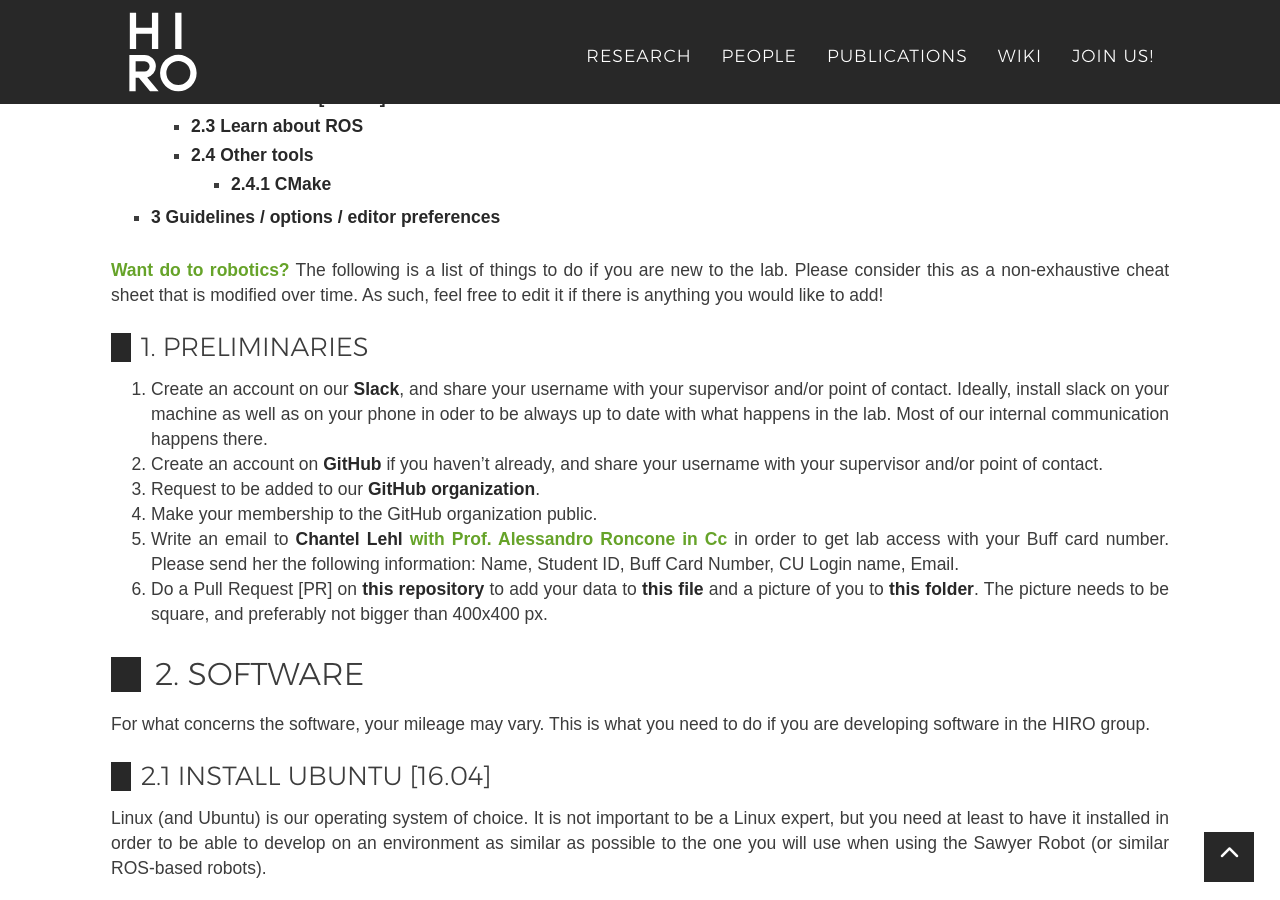
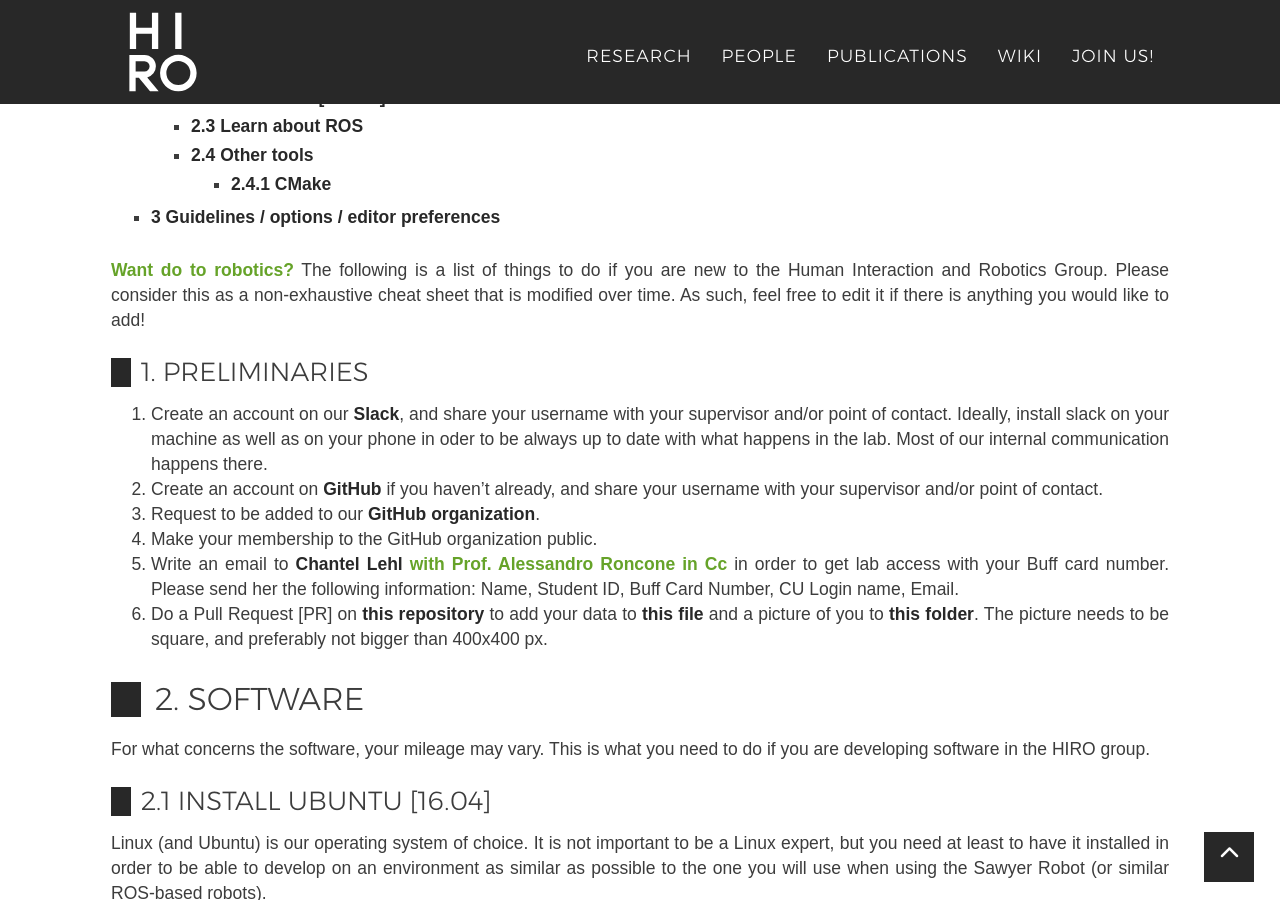
Before and after one commit to HIRO-group/HIRO-group.github.io, a Jekyll site: the page built from _posts/wiki/2019-01-05-new-HIRO-member.md, in a window 1280 px wide and 900 px high, scrolled down 378 px. Built offline with Jekyll 4.4.1, drawn with Linux system fonts in a browser that asks for light colours; nearby versions of some CDN libraries; emoji names are drawn with the system emoji font; some web fonts are replaced.

Commit message:
Renamed lab -> group

```diff
--- a/_config.yml
+++ b/_config.yml
@@ -1,18 +1,18 @@
 # Site settings
 title: Human Interaction and Robotics Group
 email: alessandro.roncone@colorado.edu
-url: https://HIRO-lab.github.io
+url: https://HIRO-group.github.io
 phone: +1 (303) 735-6233
 google-analytics-id: UA-80094809-2
 description: "Website for the Human Interaction and RObotics [HIRO] Group."
 owner: Human Interaction and Robotics Group
-owner-short: HIRO-lab
+owner-short: HIRO-group
 owner-url: https://alessandro.ronc.one
 
 # Social networks usernames (many more available: google-plus, flickr, dribbble, pinterest, instagram, tumblr, linkedin, etc.)
 social:
   - title: github-alt
-    url: https://github.com/HIRO-lab
+    url: https://github.com/HIRO-group
   - title: slack
     url: https://arpg.slack.com
 
--- a/_includes/ppl.html
+++ b/_includes/ppl.html
@@ -10,7 +10,7 @@
             <div class="card mb-3">
               <div class="row no-gutters">
                 <div class="{% if include.size == "big" %}col-sm-4 ml-auto{% else %}col-sm-4{% endif %}">
-                    <img src="{{ site.url }}{% if person.pic %}/img/people/{{ person.pic }}{% else %}{{ site.logopng }}{% endif %}" class="img-fluid" style="width: 100%; max-width: 280px;" align="middle">
+                    <img src="{% if person.pic %}/img/people/{{ person.pic }}{% else %}{{ site.logopng }}{% endif %}" class="img-fluid" style="width: 100%; max-width: 280px;" align="middle">
                 </div>
                 <div class="{% if include.size == "big" %}col-sm-8{% else %}col-sm-8{% endif %}">
                   <div class="card-body">
--- a/_posts/wiki/2019-01-05-new-HIRO-member.md
+++ b/_posts/wiki/2019-01-05-new-HIRO-member.md
@@ -11,16 +11,16 @@ permalink: new_member.html
 {:toc}
 
 **Want do to robotics?**{:.color-banner}
-The following is a list of things to do if you are new to the lab. Please consider this as a non-exhaustive cheat sheet that is modified over time. As such, feel free to edit it if there is anything you would like to add!
+The following is a list of things to do if you are new to the {{ site.title }}. Please consider this as a non-exhaustive cheat sheet that is modified over time. As such, feel free to edit it if there is anything you would like to add!
 
 ## 1. Preliminaries
 
  1. Create an account on our [Slack](https://arpg.slack.com), and share your username with your supervisor and/or point of contact. Ideally, install slack on your machine as well as on your phone in oder to be always up to date with what happens in the lab. Most of our internal communication happens there.
  2. Create an account on [GitHub](https://github.com) if you haven't already, and share your username with your supervisor and/or point of contact.
- 3. Request to be added to our [GitHub organization](https://github.com/HIRO-lab).
+ 3. Request to be added to our [GitHub organization](https://github.com/HIRO-group).
  4. Make your membership to the GitHub organization public.
  5. Write an email to [Chantel Lehl](mailto:chantel.lehl@colorado.edu) **with Prof. Alessandro Roncone in Cc**{:.color-banner} in order to get lab access with your Buff card number. Please send her the following information: Name, Student ID, Buff Card Number, CU Login name, Email.
- 6. Do a Pull Request [PR] on [this repository](https://github.com/HIRO-lab/HIRO-lab.github.io) to add your data to [this file](https://github.com/HIRO-lab/HIRO-lab.github.io/blob/master/_data/people.yml) and a picture of you to [this folder](https://github.com/HIRO-lab/HIRO-lab.github.io/tree/master/img/people). The picture needs to be square, and preferably not bigger than 400x400 px.
+ 6. Do a Pull Request [PR] on [this repository](https://github.com/HIRO-group/HIRO-group.github.io) to add your data to [this file](https://github.com/HIRO-group/HIRO-group.github.io/blob/master/_data/people.yml) and a picture of you to [this folder](https://github.com/HIRO-group/HIRO-group.github.io/tree/master/img/people). The picture needs to be square, and preferably not bigger than 400x400 px.
 
 # 2. Software
 
--- a/people.html
+++ b/people.html
@@ -2,7 +2,7 @@
 title: HIRO people
 permalink: people.html
 type: people
-description: "List of members of the HIRO laboratory"
+description: "List of members of the Human Interaction and RObotics group"
 roles:
  - faculty
  - grad
```
Also changed, not shown: _posts/2019-01-01-Join-us.md (+2 -2 lines), _posts/wiki/2018-10-18-ROS-kinetic-installation.md (+2 -2 lines).
